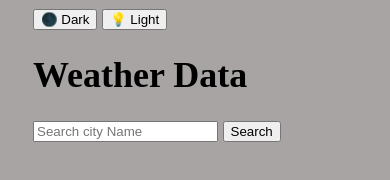
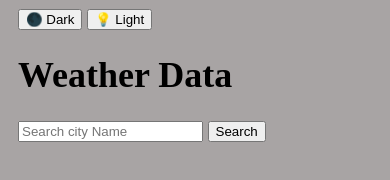
Before and after one commit to kahoragachau/WeatherWebApp, a plain HTML site: page index.html in a window 390 px wide. Drawn offline with Linux system fonts and the light colour scheme.

Commit message:
- minor adjustment

```diff
--- a/index.js
+++ b/index.js
@@ -4,7 +4,7 @@ function fetchWeatherData(){
     const searchButton = document.getElementById("button-search")
 
 
-    searchButton.addEventListener("click", () => {
+    searchButton.addEventListener("click" || "keydown", () => {
         fetch(`https://api.openweathermap.org/data/2.5/weather?q=${city_name.value}&appid=${API_key}&units=metric`)
         .then(response => response.json())
         .then(response => displayWeatherData(response))
--- a/styles.css
+++ b/styles.css
@@ -6,13 +6,11 @@
 .more-info{
     display: flex;
 }
-
 @media screen and (max-width: 780px) {
     #main{
         background-color: rgb(168, 164, 164);
         font-size: 18px;
-        width: 250px;
-        padding-left: 25px;
+        padding-left: 10px;
     }
     .more-info{
         display: flex;
```
